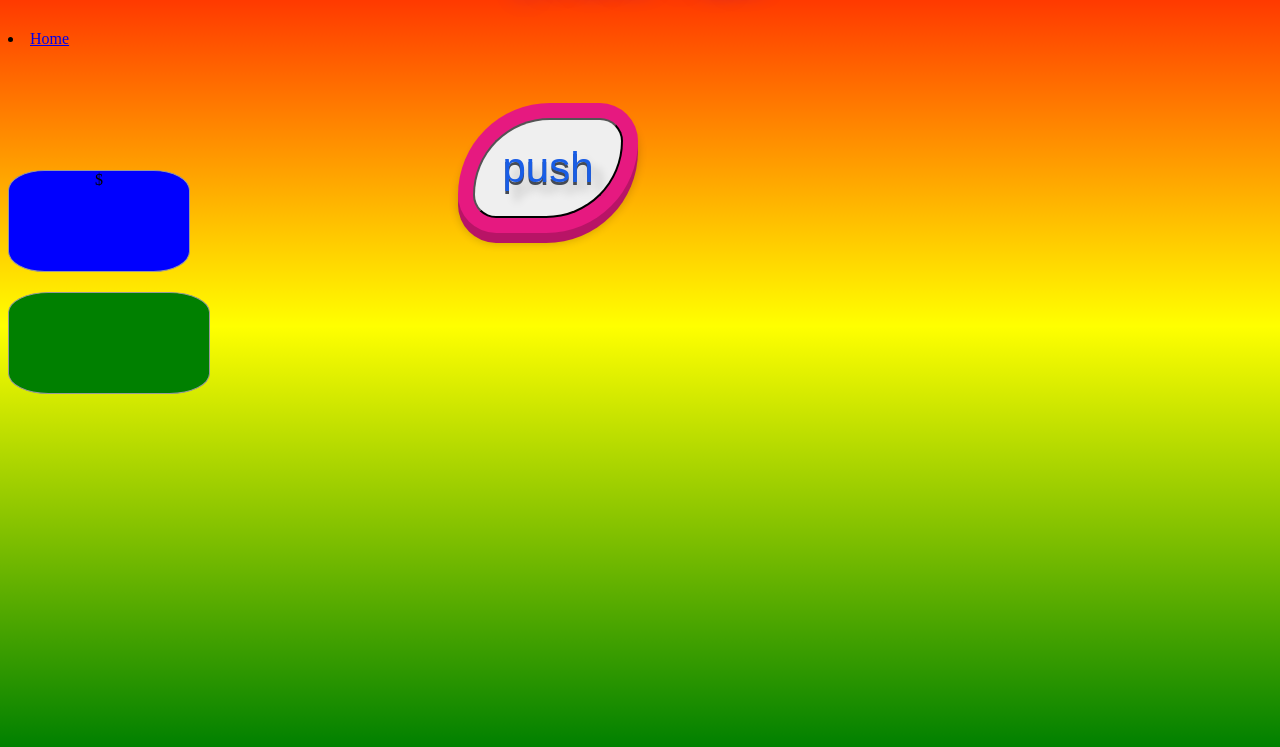
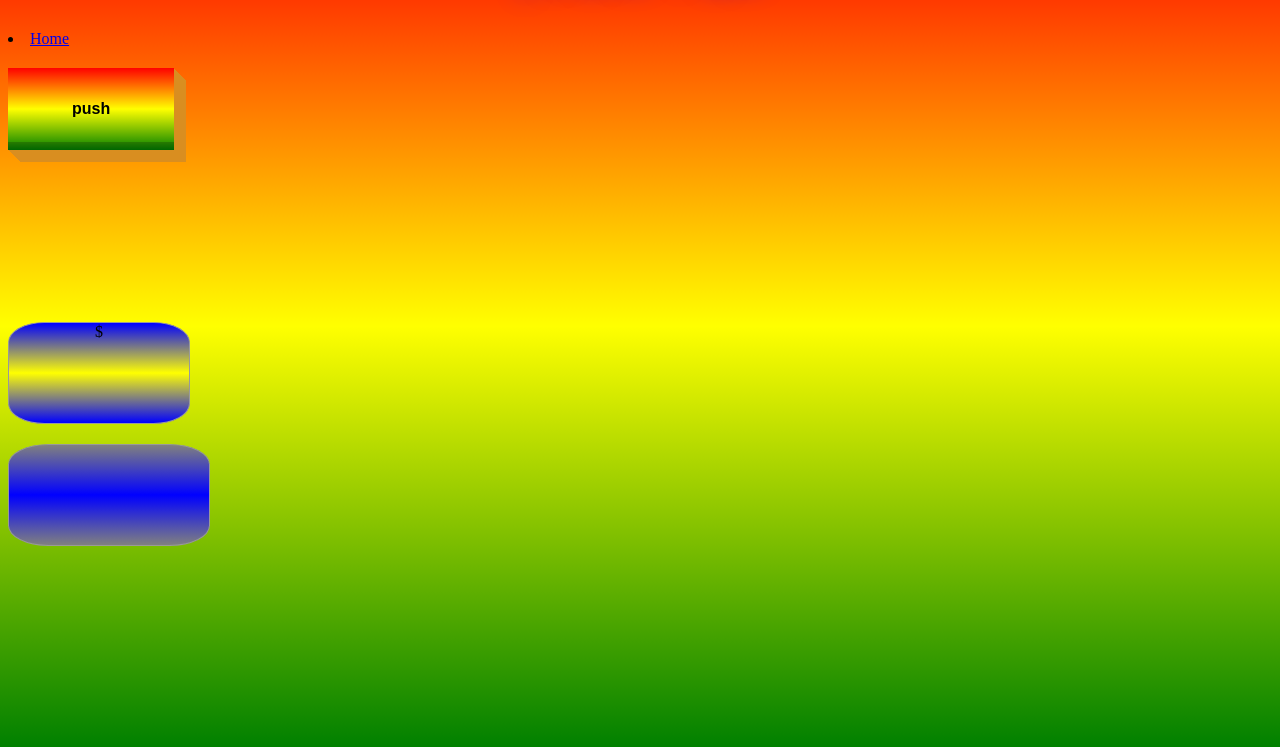
Before and after one commit to AmirOmazgin/newOne, a plain HTML site: page index.html in a window 1280 px wide. Both pictures are taken after a click on the button "push". Shown: the part 95-842 px from the top of the page. Drawn offline with Linux system fonts and the light colour scheme.

Commit message:
Add files via upload

```diff
--- a/css/main.css
+++ b/css/main.css
@@ -22,62 +22,42 @@ tr:nth-child(5) { background: hsl(190, 90%, 50%); }
 tr:nth-child(6) { background: hsl(200, 99%, 50%);
 }
 button {
-    position: fixed;
-	text-align: center;
-	font-size: 42px;
-	font-family: 'Raleway', sans-serif;
-	color: hsl(220, 80%, 50%);
-	width: 150px;
-	height: 100px;
-	margin-top: calc(10vh - 10px);
-	margin-left: calc(50vw - 175px);
-
-	border-radius: 30px;
-	text-shadow:
-		0px 3px hsl(220, 10%, 30%),
-		10px 10px 10px #0003;
-	box-shadow:
-		0px 0px 0px 15px hsl(330, 80%, 50%),
-		0px 10px 0px 15px hsl(330, 80%, 40%),
-		0px 10px 10px 15px #0003;
-	cursor: pointer;
-	border-radius: 100px 30px 100px 30px;
-
-}
-
-.button p {
-	margin-top: 20px;
-	transform: rotate(-3deg);
-}
-
-.button:hover {
-	animation: .8s morph ease infinite;
-}
-
-.button:hover p {
-	animation: .8s rot ease infinite;
-}
-
-@keyframes morph {
-	0% {
-		border-radius: 100px 30px 100px 30px;
-	} 50% {
-		border-radius: 30px 100px 30px 100px;
-	} 100% {
-		border-radius: 100px 30px 100px 30px;
-	}
-}
-
-@keyframes rot {
-	0% {
-		transform: rotate(-3deg);
-	} 50% {
-		transform: rotate(3deg);
-	} 100% {
-		transform: rotate(-3deg);
-	}
-
-}
+    margin-bottom: 50px;
+    margin-top: 20px;
+    outline:0;
+    font-size:1em;
+    font-weight:600;
+    background:#fff;
+    border:none;
+    padding:2em 4em;
+    transition:all .3s ease-out;
+    box-shadow:inset 0 -8px 0 0 rgba(0,0,0,.2),
+      1px 1px 0 0 #d98e20,
+      2px 2px 0 0 #d98e20,
+      3px 3px 0 0 #d98e20,
+      4px 4px 0 0 #d98e20,
+      5px 5px 0 0 #d98e20,
+      6px 6px 0 0 #d98e20,
+      7px 7px 0 0 #d98e20,
+      8px 8px 0 0 #d98e20,
+      9px 9px 0 0 #d98e20,
+      10px 10px 0 0 #d98e20,
+      11px 11px 0 0 #d98e20,
+      12px 12px 0 0 #d98e20;
+      background-image: linear-gradient(red, yellow, green);
+  }
+  button:hover{
+    color:#444;
+  }
+  button:active{
+    color:#222;
+    box-shadow:inset 0 -4px 0 0 rgba(0,0,0,.2),
+      1px 1px 0 0 #d98e20,
+      2px 2px 0 0 #d98e20,
+      3px 3px 0 0 #d98e20,
+      4px 4px 0 0 #d98e20,
+      5px 5px 0 0 #d98e20;
+  }
 body {
     height: 800px;
     background-color: #cccccc;
--- a/js/main.js
+++ b/js/main.js
@@ -20,9 +20,11 @@ function disapear() {
         elImage.style.width = '200px'
         elImage.style.backgroundColor = 'green'
         elDiv2.style.backgroundColor = 'blue'
+        elDiv2.style.backgroundImage = 'linear-gradient(blue, yellow, blue)'
+        elImage.style.backgroundImage = 'linear-gradient(grey, blue, grey)'
         toggle = false
 
-    } else if (sum < 500) {
+    } else if (sum < 150) {
         elImage.style.marginLeft = sum + 'px'
         elImage.style.width = '100px'
         elImage.style.backgroundColor = 'yellow'
@@ -31,8 +33,9 @@ function disapear() {
         elDiv.style.marginLeft = sum + 'px'
         elDiv2.style.marginLeft = sum + 'px'
         elDiv2.style.width = '100px'
-        elDiv2.style.backgroundColor = 'pink'
-        sum += 100
+        elDiv2.style.backgroundImage = 'linear-gradient(red, yellow, green)'
+        elImage.style.backgroundImage = 'linear-gradient(blue, grey, white)'
+        sum += 20
         toggle = true
     } else {
         sum = 0
```
